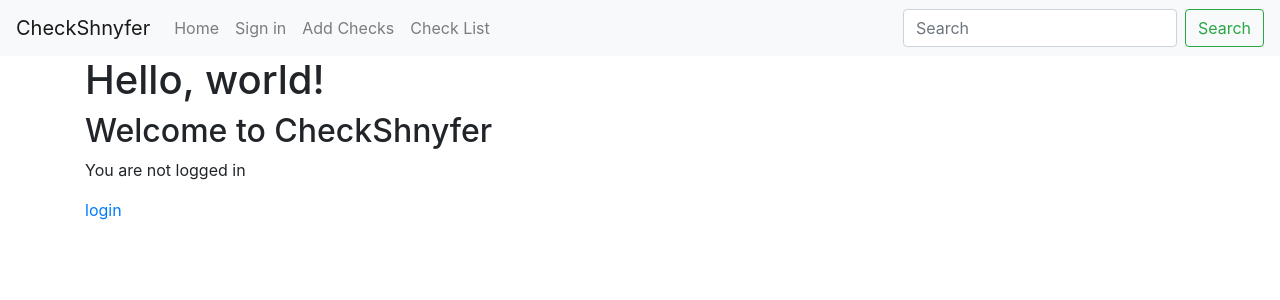
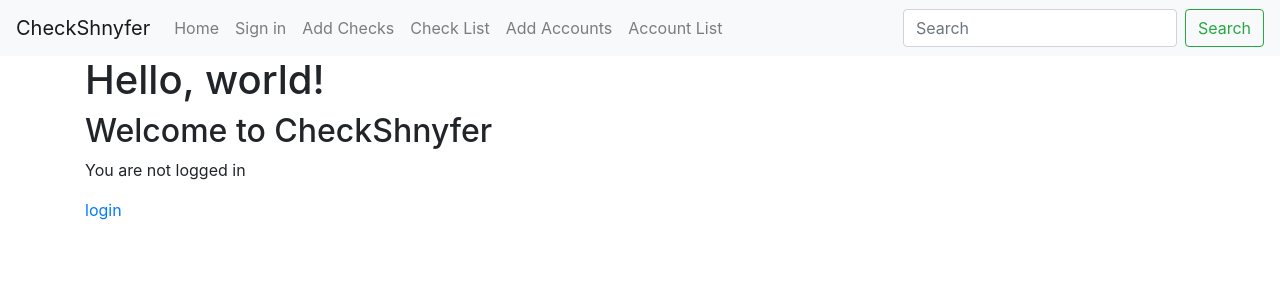
Before and after one commit to syurk/checkShnyfer, a Django app: page / in a window 1280 px wide. Shown: the top 300 px of the page. Run offline with Django 3.2, Linux system fonts and the light colour scheme; parts of the project's set-up code (start-up, migrations or seed data) failed here and were passed over; some libraries are stand-ins or nearby versions.

Commit message:
Added account to Navbar

```diff
--- a/src/homepage/templates/navbar.html
+++ b/src/homepage/templates/navbar.html
@@ -23,6 +23,12 @@
       <li class="nav-item">
         <a class="nav-link " href="{% url 'managechecks_app:index' %}">Check List</a>
       </li>
+      <li {% if request.path == manageaccounts %} class = "nav-item active" {% else %} class = "nav-item"{%endif%}>
+        <a class="nav-link " href="{% url 'manageaccounts_app:addaccount' %}">Add Accounts</a>
+      </li>
+      <li class="nav-item">
+        <a class="nav-link " href="{% url 'manageaccounts_app:index' %}">Account List</a>
+      </li>
     </ul>
     <form class="form-inline my-2 my-lg-0">
       <input class="form-control mr-sm-2" type="search" placeholder="Search">
```
Also changed, not shown: src/db.sqlite3.
